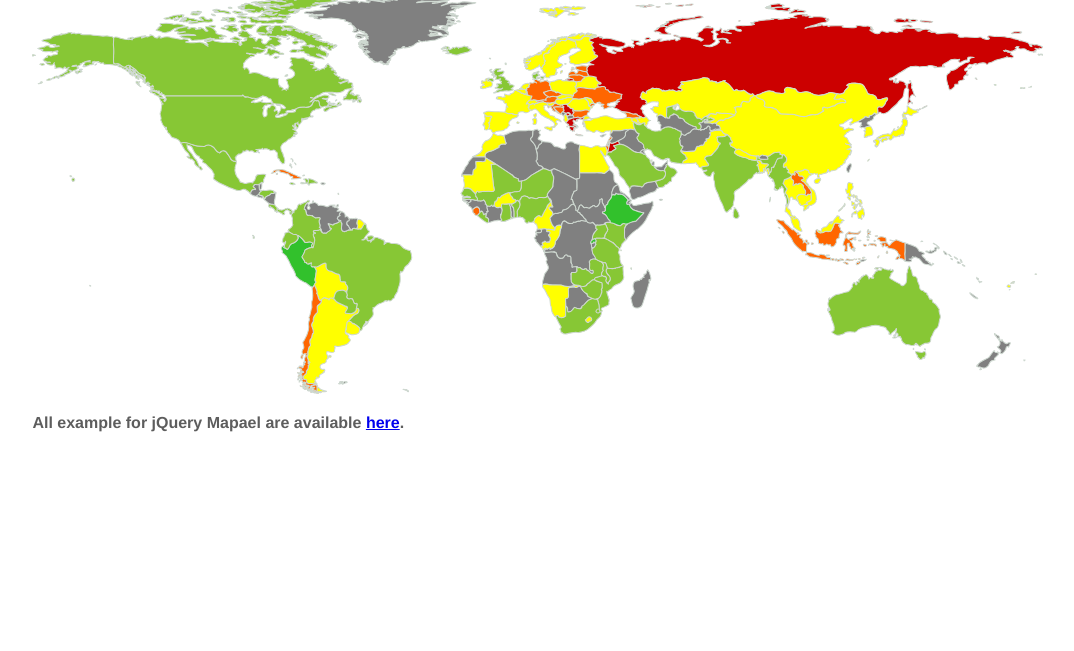
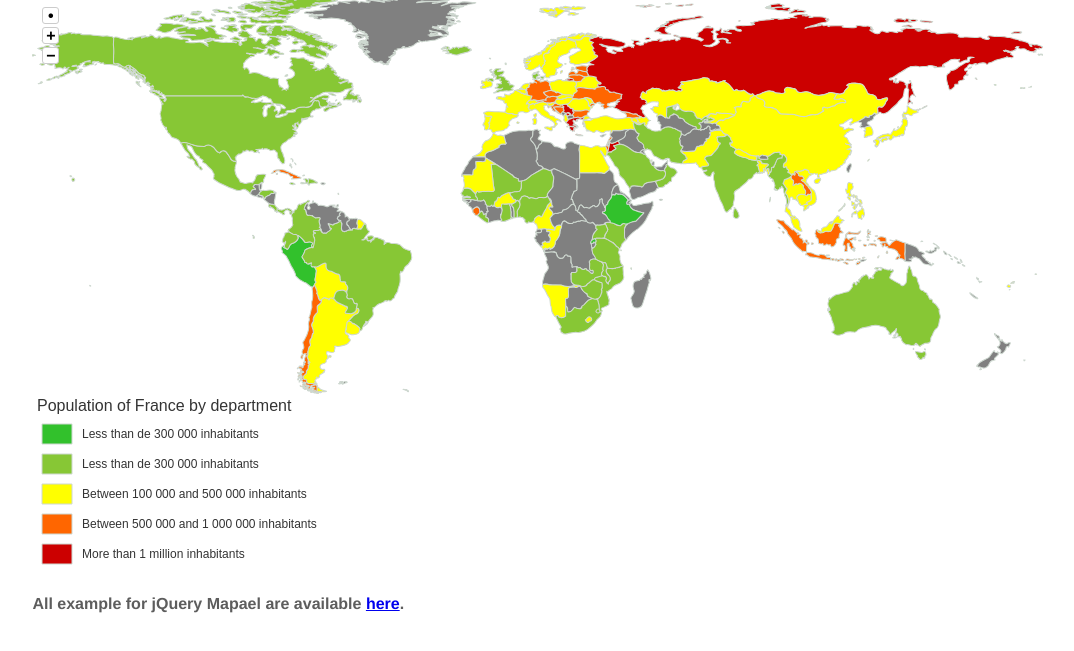
Before and after one commit to 2262800d/hci2019, a plain HTML site: page index.html in a window 1280 px wide. Shown: the part 87-738 px from the top of the page, without its empty margins (102-1176 px from the left). Drawn offline with nearby package versions, Linux system fonts and the light colour scheme; some packages are replaced by stand-ins of ours; a script that the page names is missing.

Commit message:
zoom map

```diff
--- a/index.html
+++ b/index.html
@@ -42,6 +42,42 @@
             display: none;
             color: #fff;
         }
+        .mapael .zoomButton {
+            background-color: #fff;
+            border: 1px solid #ccc;
+            color: #000;
+            width: 15px;
+            height: 15px;
+            line-height: 15px;
+            text-align: center;
+            border-radius: 3px;
+            cursor: pointer;
+            position: absolute;
+            top: 0;
+            font-weight: bold;
+            left: 10px;
+
+            -webkit-user-select: none;
+            -khtml-user-select : none;
+            -moz-user-select: none;
+            -o-user-select : none;
+            user-select: none;
+        }
+
+        /* Reset Zoom button first */
+        .mapael .zoomReset {
+            top: 10px;
+        }
+
+        /* Then Zoom In button */
+        .mapael .zoomIn {
+            top: 30px;
+        }
+
+        /* Then Zoom Out button */
+        .mapael .zoomOut {
+            top: 50px;
+        }
     </style>
 
     <script src="https://cdnjs.cloudflare.com/ajax/libs/jquery/3.1.1/jquery.min.js" charset="utf-8"></script>
@@ -67,6 +103,8 @@
         <div class="map">
             <span>Alternative content for the map</span>
         </div>
+        <div class="areaLegend"></div>
+        <div class="plotLegend"></div>
     </div>
 
     <p><b>All example for jQuery Mapael are available <a href="https://www.vincentbroute.fr/mapael/">here</a>.</b></p>
--- a/map.js
+++ b/map.js
@@ -1,7 +1,11 @@
 $(function () {
     $(".mapcontainer").mapael({
         map: {
-            name: "world_countries"
+            name: "world_countries",
+            zoom: {
+                enabled: true,
+                maxLevel: 10
+            }
 
             // Set default plots and areas style
             , defaultPlot: {
@@ -42,6 +46,7 @@ $(function () {
         legend: {
             area: {
                 title: "Population of France by department",
+                display: true,
                 slices: [
                     {
                         max: 10,
```
